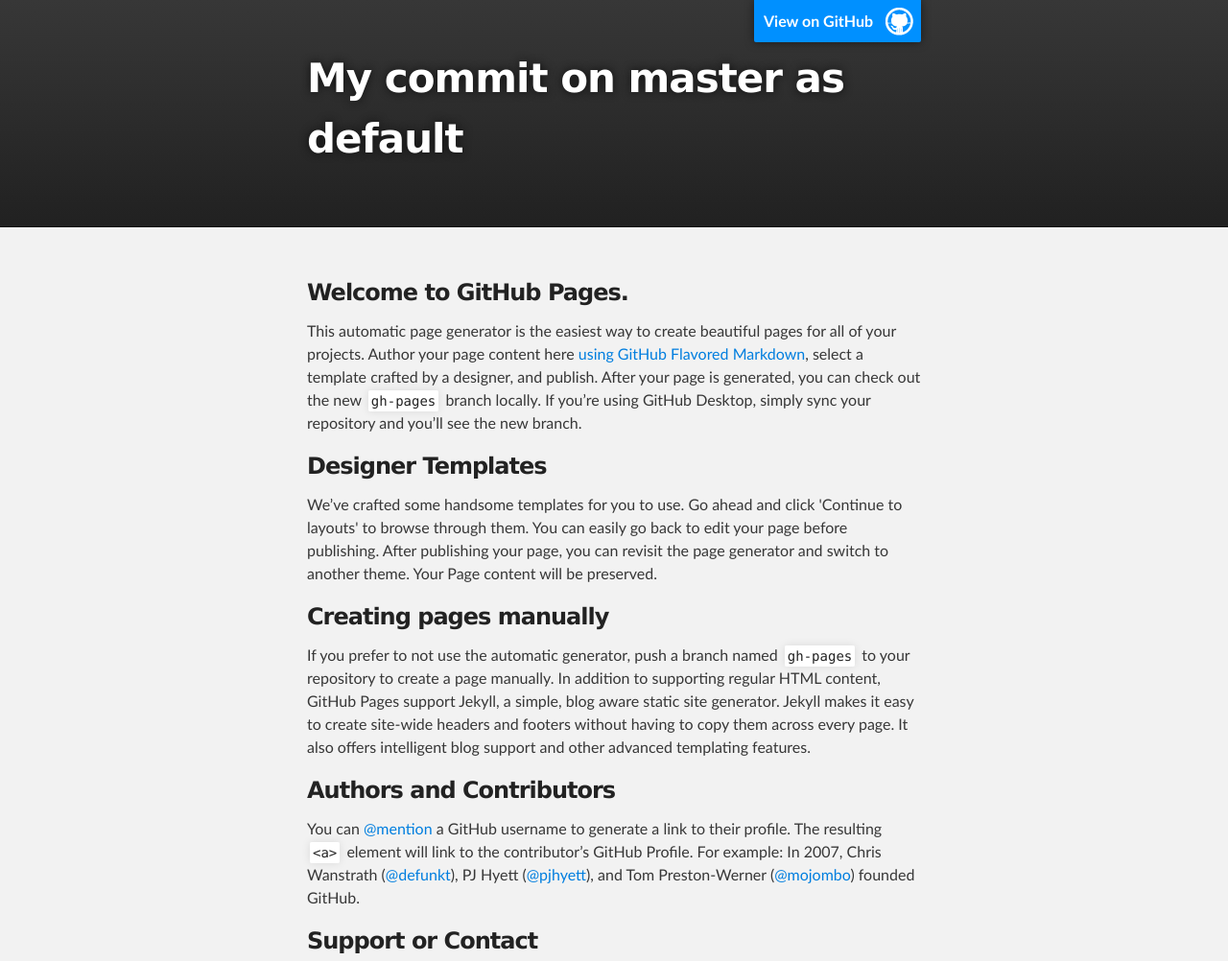
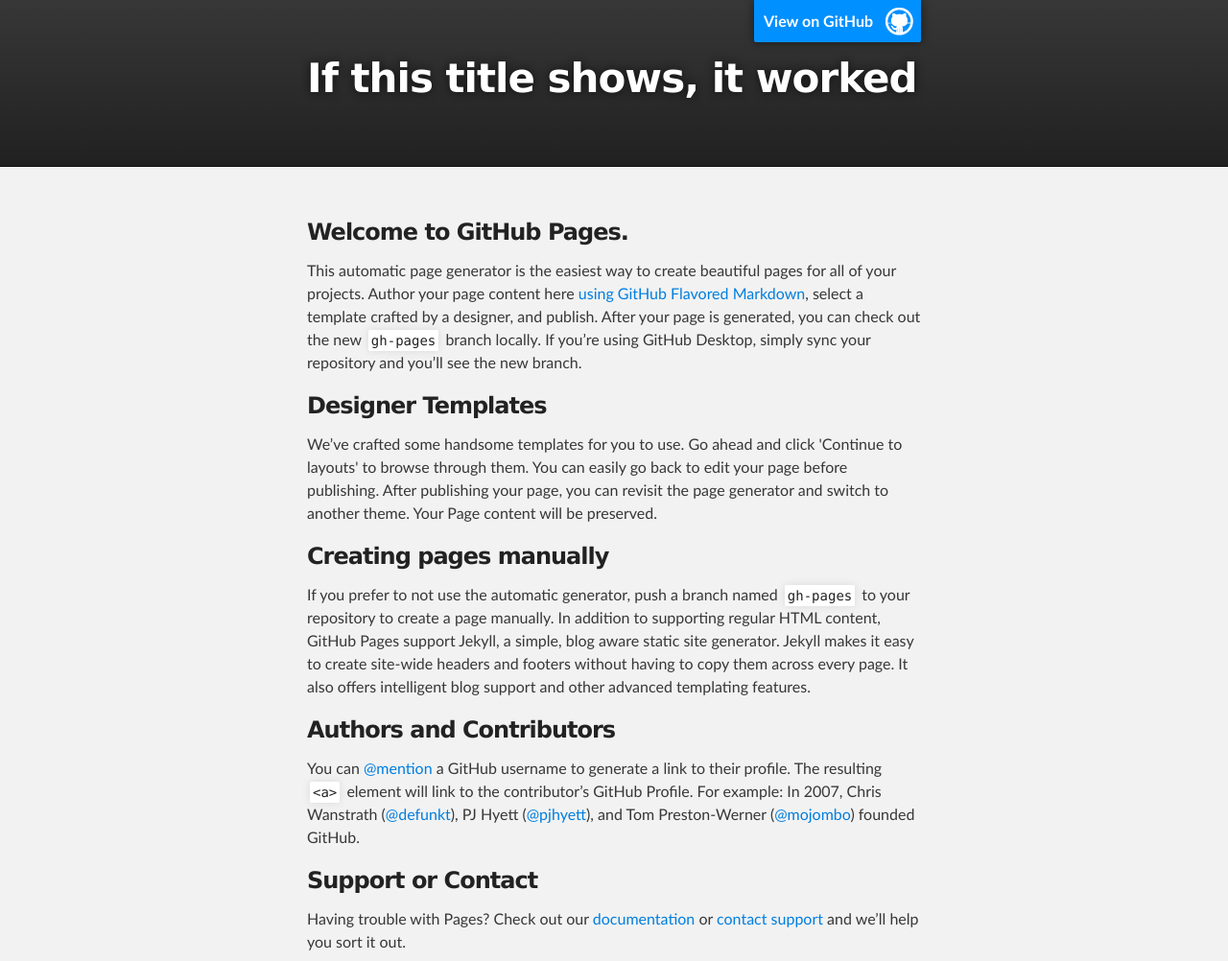
Before and after one commit to NathanHazout/nasht00.github.io, a plain HTML site: page index.html in a window 1280 px wide. Shown: the top 1002 px of the page at 96% size. Drawn offline with Linux system fonts and the light colour scheme.

Commit message:
Showing new title

```diff
--- a/index.html
+++ b/index.html
@@ -18,7 +18,7 @@
         <header class="inner">
           <a id="forkme_banner" href="https://github.com/nasht00">View on GitHub</a>
 
-          <h1 id="project_title">My commit on master as default</h1>
+          <h1 id="project_title">If this title shows, it worked</h1>
           <h2 id="project_tagline"></h2>
 
         </header>
```
